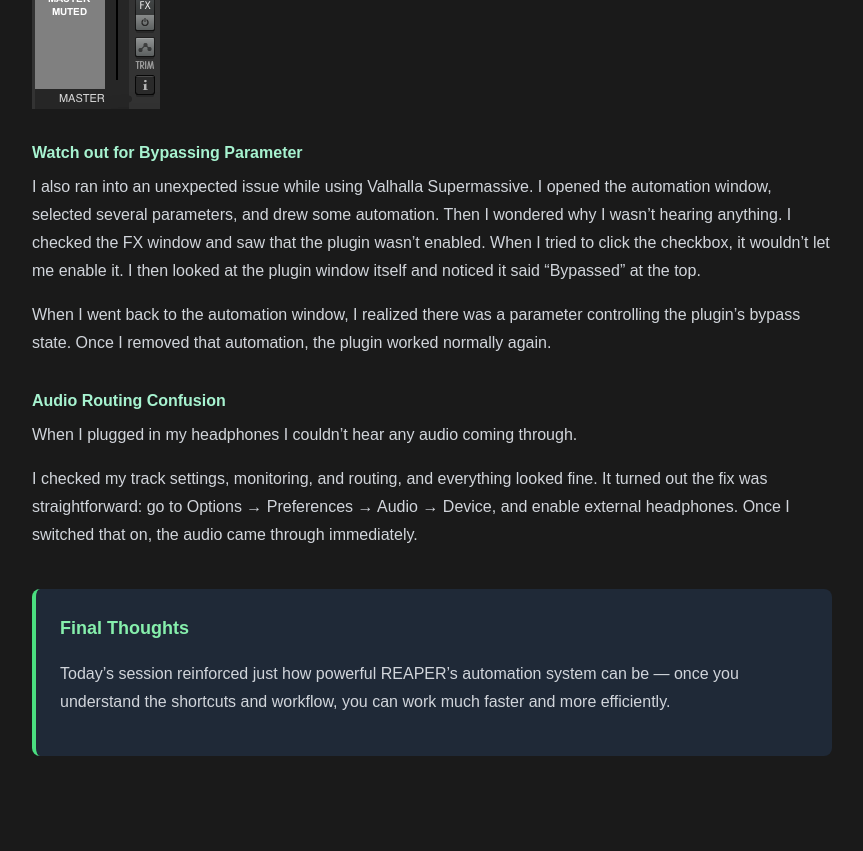
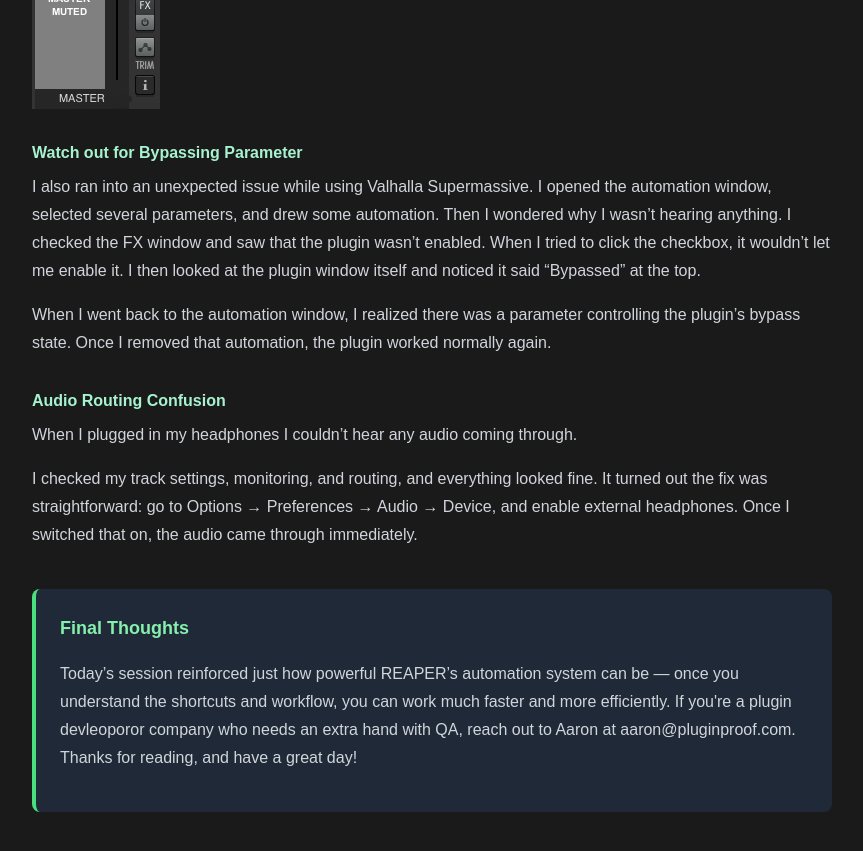
Before and after one commit to devAaron92/myWebsite, a Jekyll site: the page built from _posts/2026-03-18-reaper-automation.md, in a window 1280 px wide and 900 px high, scrolled down 1769 px. Shown: the top 851 px of the window, without its empty margins (208-1071 px from the left). Built offline with Jekyll 4.4.1, drawn with Linux system fonts in a browser that asks for light colours; nearby versions of some CDN libraries.

Commit message:
add cta reaper-automation

```diff
--- a/_posts/2026-03-18-reaper-automation.md
+++ b/_posts/2026-03-18-reaper-automation.md
@@ -28,7 +28,6 @@ At first, I thought the issue might be related to the automation I was working w
 
 Then I wondered if I had simply opened too many automation lanes on the guitar track. But that couldn’t be the problem either. Many projects have dozens or even hundreds of automation lanes across tracks, and my CPU usage was very low. So it wasn’t a performance issue.
 
-
 Eventually I noticed that the master gain was set to +12 dB. When I lowered it to around +6 dB, the master track stopped muting itself. I did not properly manage gain staging by pushing the master gain to +12dB, which likely caused clipping during playback.
 
 ![Gain Staging](/myImages/reaperAutomationImages/gainStaging.png)
@@ -36,7 +35,6 @@ Eventually I noticed that the master gain was set to +12 dB. When I lowered it t
 ## Watch out for Bypassing Parameter
 
 I also ran into an unexpected issue while using Valhalla Supermassive. I opened the automation window, selected several parameters, and drew some automation. Then I wondered why I wasn’t hearing anything. I checked the FX window and saw that the plugin wasn’t enabled. When I tried to click the checkbox, it wouldn’t let me enable it. I then looked at the plugin window itself and noticed it said “Bypassed” at the top.
-
 
 When I went back to the automation window, I realized there was a parameter controlling the plugin’s bypass state. Once I removed that automation, the plugin worked normally again.
 
@@ -51,5 +49,7 @@ I checked my track settings, monitoring, and routing, and everything looked fine
   <p class="text-gray-300 leading-relaxed">
     Today’s session reinforced just how powerful REAPER’s automation system can be — once you understand the shortcuts and workflow, you can work much faster and more efficiently.
 
+    If you're a plugin devleoporor company who needs an extra hand with QA, reach out to Aaron at aaron@pluginproof.com. Thanks for reading, and have a great day!
+
   </p>
 </div>
```
